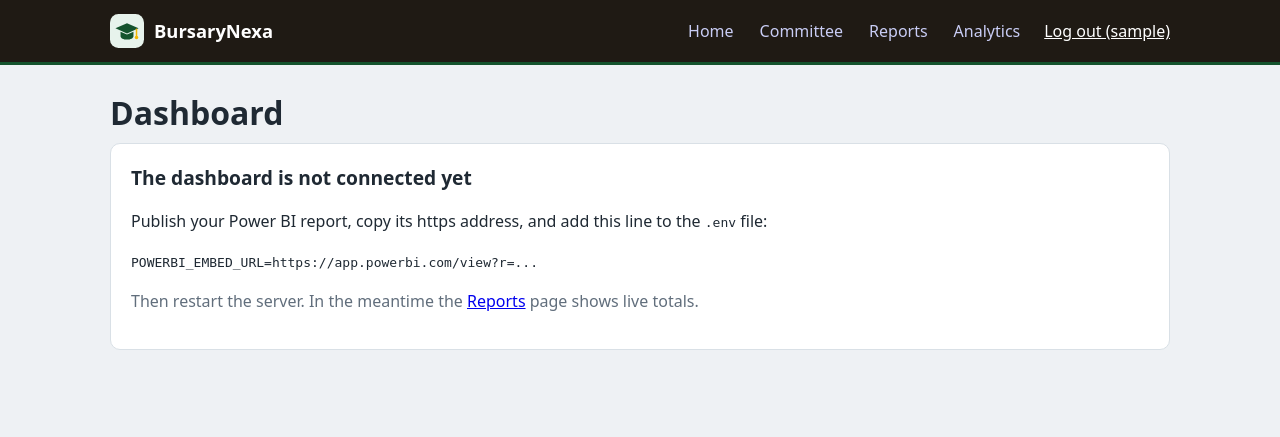
After one commit to benjaminmendy451-del/bursury-system, a Django app: page /analytics/ in a window 1280 px wide. The commit adds this page. Shown: the top 437 px of the page. Run offline with Django 5.2, Linux system fonts and the light colour scheme; the visitor is signed in with stand-in values (Sample User, id 1).

Commit message:
Restyle dashboard, fix nav, add analytics page

```diff
--- /dev/null
+++ b/bursary/templates/bursary/analytics.html
@@ -0,0 +1,20 @@
+{% extends "bursary/base.html" %}
+{% block title %}Dashboard{% endblock %}
+{% block content %}
+<h1>Dashboard</h1>
+{% if embed_url %}
+  <p class="muted">Power BI report. It shows the data as of the last time the report was published.
+     <a href="{{ embed_url }}" target="_blank" rel="noopener">Open in a new tab</a></p>
+  <div class="card" style="padding:0;overflow:hidden">
+    <iframe title="BursaryNexa Power BI dashboard" src="{{ embed_url }}"
+            style="width:100%;height:70vh;min-height:480px;border:0" allowfullscreen="true"></iframe>
+  </div>
+{% else %}
+  <div class="card">
+    <h2>The dashboard is not connected yet</h2>
+    <p>Publish your Power BI report, copy its https address, and add this line to the <code>.env</code> file:</p>
+    <p><code>POWERBI_EMBED_URL=https://app.powerbi.com/view?r=...</code></p>
+    <p class="muted">Then restart the server. In the meantime the <a href="{% url 'reports' %}">Reports</a> page shows live totals.</p>
+  </div>
+{% endif %}
+{% endblock %}
--- a/bursary/templates/bursary/base.html
+++ b/bursary/templates/bursary/base.html
@@ -5,20 +5,23 @@
   <meta name="viewport" content="width=device-width, initial-scale=1">
   <title>{% block title %}BursaryNexa{% endblock %}</title>
   <style>
-    :root { --ink:#1f2933; --muted:#616e7c; --line:#d9e0e6; --brand:#14532d; --brand-soft:#e7f3ec; --bg:#f6f8f7; }
+    :root { --ink:#1f2933; --muted:#616e7c; --line:#d9e0e6; --brand:#14532d; --brand-soft:#e7f3ec; --bg:#eef1f4; --nav:#1f1a14; --accent:#7c8cff; }
     * { box-sizing: border-box; }
     body { margin:0; font-family: system-ui, -apple-system, "Segoe UI", Roboto, sans-serif; color:var(--ink); background:var(--bg); line-height:1.5; }
-    header { background:var(--brand); color:#fff; }
-    header .bar { max-width:960px; margin:0 auto; padding:14px 20px; display:flex; align-items:center; justify-content:space-between; gap:16px; flex-wrap:wrap; }
+    header { background:var(--nav); color:#fff; border-bottom:3px solid var(--brand); }
+    header .bar { max-width:1100px; margin:0 auto; padding:14px 20px; display:flex; align-items:center; justify-content:space-between; gap:16px; flex-wrap:wrap; }
     header a { color:#fff; text-decoration:none; }
     header .brand { font-weight:700; font-size:1.15rem; display:inline-flex; align-items:center; gap:10px; }
     header .brand svg { width:34px; height:34px; flex:none; }
-    nav { display:flex; gap:16px; align-items:center; flex-wrap:wrap; }
+    nav a { color:#c9cdf5; padding:4px 2px; } nav a:hover, nav a.active { color:#fff; }
+    nav { display:flex; gap:22px; align-items:center; flex-wrap:wrap; }
     nav form { display:inline; margin:0; }
     nav button { background:none; border:0; color:#fff; font:inherit; cursor:pointer; padding:0; text-decoration:underline; }
-    main { max-width:960px; margin:24px auto; padding:0 20px 48px; }
+    main { max-width:1100px; margin:24px auto; padding:0 20px 48px; }
     .card { background:#fff; border:1px solid var(--line); border-radius:10px; padding:20px; margin-bottom:16px; }
-    h1 { font-size:1.6rem; margin:0 0 12px; } h2 { font-size:1.2rem; margin:0 0 10px; }
+    h1 { font-size:2rem; font-weight:800; margin:0 0 6px; } .greet { font-size:1.25rem; font-weight:700; margin:0 0 22px; }
+    .panel { background:#fbfbf6; border:1px solid var(--line); border-radius:12px; padding:22px; margin-bottom:20px; } .panel > h2 { font-size:1.35rem; font-weight:700; margin-bottom:16px; }
+    .tiles { display:flex; gap:14px; flex-wrap:wrap; } .tile { flex:1 1 240px; max-width:320px; background:#fff; border:1px solid var(--line); border-left:4px solid var(--brand); border-radius:8px; padding:14px; } .tile .when { color:var(--muted); font-size:.9rem; margin-top:6px; } .tile .t { font-weight:700; font-size:.82rem; text-transform:uppercase; color:#444; } h2 { font-size:1.2rem; margin:0 0 10px; }
     .muted { color:var(--muted); }
     .btn { display:inline-block; background:var(--brand); color:#fff; border:0; border-radius:8px; padding:10px 18px; font:inherit; text-decoration:none; cursor:pointer; }
     .btn.secondary { background:var(--brand-soft); color:var(--brand); }
@@ -42,8 +45,9 @@
     <a class="brand" href="{% url 'home' %}">{% include "bursary/_logo.html" %}<span>BursaryNexa</span></a>
     <nav>
       {% if user.is_authenticated %}
-        <a href="{% url 'dashboard' %}">My applications</a>
-        {% if user.is_staff %}<a href="{% url 'admin:index' %}">Committee</a> <a href="{% url 'reports' %}">Reports</a>{% endif %}
+        <a href="{% url 'home' %}">Home</a>
+        {% if not user.is_staff %}<a href="{% url 'dashboard' %}">Dashboard</a>{% endif %}
+        {% if user.is_staff %}<a href="{% url 'admin:index' %}">Committee</a> <a href="{% url 'reports' %}">Reports</a> <a href="{% url 'analytics' %}">Analytics</a>{% endif %}
         <form method="post" action="{% url 'logout' %}">{% csrf_token %}<button type="submit">Log out ({{ user.username }})</button></form>
       {% else %}
         <a href="{% url 'login' %}">Log in</a>
--- a/bursary/urls.py
+++ b/bursary/urls.py
@@ -14,4 +14,5 @@ urlpatterns = [
     path("documents/<int:pk>/", views.download_document, name="download_document"),
     path("reports/", views.reports, name="reports"),
     path("reports/export/", views.reports_csv, name="reports_csv"),
+    path("analytics/", views.analytics, name="analytics"),
 ]
--- a/bursary/views.py
+++ b/bursary/views.py
@@ -1,5 +1,6 @@
 import csv
 
+from django.conf import settings
 from django.contrib import messages
 from django.contrib.auth import login
 from django.contrib.auth.decorators import login_required, permission_required
@@ -179,3 +180,13 @@ def reports_csv(request):
         writer.writerow(["Total", total["applications"], total["approved"],
                          total["requested"], total["awarded"]])
     return response
+
+
+@login_required
+@permission_required("bursary.view_application", raise_exception=True)
+def analytics(request):
+    """Committee-only page that shows the Power BI report inside the site."""
+    url = settings.POWERBI_EMBED_URL
+    if not url.startswith("https://"):
+        url = ""  # only ever embed secure addresses
+    return render(request, "bursary/analytics.html", {"embed_url": url})
--- a/config/settings.py
+++ b/config/settings.py
@@ -191,6 +191,9 @@ AT_API_KEY = os.environ.get("AT_API_KEY", "")
 AT_SENDER_ID = os.environ.get("AT_SENDER_ID", "")
 SMS_ENABLED = bool(AT_USERNAME and AT_API_KEY)
 
+# Power BI report shown on the committee "Dashboard" page (leave empty to show setup help).
+POWERBI_EMBED_URL = os.environ.get("POWERBI_EMBED_URL", "").strip()
+
 # Gmail hangs up on a computer name with no dot. Copy what plain Python does:
 # use the computer's numeric address in square brackets.
 import socket
```
Also changed, not shown: bursary/templates/bursary/dashboard.html (+10 -6 lines), bursary/test_reports.py (+19 -0 lines), 1 other file.
